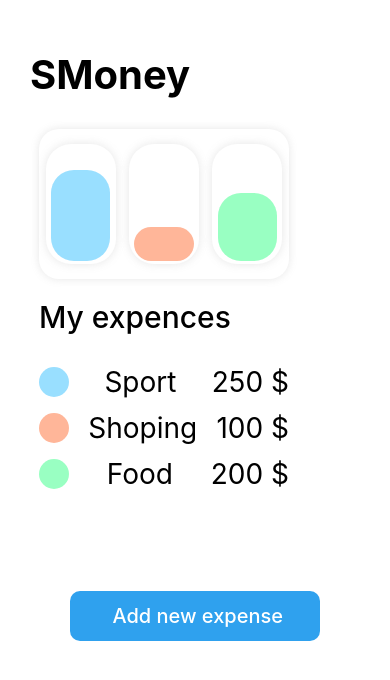
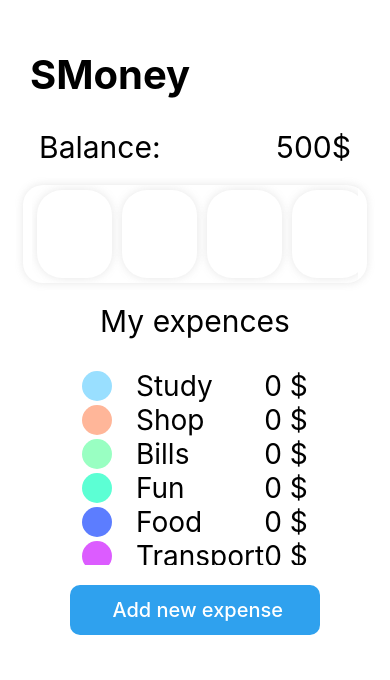
Before and after one commit to TechGolum/SMoney, a React Native app: screen / in a window 390 px wide. Shown: the top 680 px of the page. Built offline with nearby package versions, Linux system fonts and the light colour scheme.

Commit message:
added ability to add expenses, added columns and expenses list

```diff
--- a/App.js
+++ b/App.js
@@ -1,11 +1,13 @@
 import { StatusBar } from 'expo-status-bar';
 import React, { useState } from 'react';
-import { StyleSheet, Text, View, TouchableOpacity } from 'react-native';
+import { StyleSheet, Text, View, TouchableOpacity, DrawerLayoutAndroidBase } from 'react-native';
+import { patchWebProps } from 'react-native-elements/dist/helpers';
 import Columns from './Modules/Columns'
 import ExpensesNumbers from './Modules/Expences'
 import NewExpense from './Modules/NewExpense'
 
-export default function App() {
+export default function App()
+{
   return (
     <View style={styles.container}>
       <Text style = {styles.header}>SMoney</Text>
@@ -14,23 +16,60 @@ export default function App() {
   );
 }
 
-function Expenses()
+function Expenses(props)
 {
   const [modalVisible, setModalVisible] = useState(false)
+  const [balance, setBalance] = useState(500)
+  const [data, setData] = useState([
+    {category : 'Study', sum : 0, color : '#99dfff'}, //blue
+    {category : 'Shop', sum : 0, color : '#ffb699'}, // red
+    {category : 'Bills', sum : 0, color : '#99ffc2'}, //green
+    {category : 'Fun', sum : 0, color : '#5cffd4'}, //aquamarine
+    {category : 'Food', sum : 0, color : '#5c7dff'}, //violet
+    {category : 'Transport', sum : 0, color : '#dc5cff'}, //purple
+    {category : 'Health', sum : 0, color : '#ff5c87'}, //pink
+    {category : 'Gifts', sum : 0, color : '#ffb05c'}, //orange
+  ])
+
+
+  function total()
+  {
+    let sum = balance
+    data.forEach(element => {
+      sum += element.sum
+    })
+    return sum
+  }
+
+  function changeBalance(_category, _sum)
+  {
+    data.forEach(element => {
+      if(element.category == _category)
+      {
+        element.sum += parseInt(_sum)
+        setBalance(balance - parseInt(_sum))
+      }
+    });
+  }
+
   return(
     <View style = {styles.expView}>
+      <View style = {{flexDirection : 'row', justifyContent : 'space-between', width : '100%'}}>
+        <Text style = {[styles.balance, {}]}>Balance:</Text>
+        <Text style = {styles.balance}>{balance}$</Text>
+      </View>
 
-      <Columns/>
+      <Columns expenses = {data} balance = {total()}/>
 
       <Text style = {styles.expText}>My expences</Text>
 
-      <ExpensesNumbers/>
+      <ExpensesNumbers expenses = {data}/>
 
       <TouchableOpacity style = {styles.button} onPress = {() => {setModalVisible(true)}}>
         <Text style = {{fontSize : 20, color : 'white', fontWeight : '500'}}> Add new expense</Text>
       </TouchableOpacity>
 
-      <NewExpense modalVisible = {modalVisible} setModalVisible = {setModalVisible}/>
+      <NewExpense modalVisible = {modalVisible} setModalVisible = {setModalVisible} balance = {balance} storeData = {(x, y) => { changeBalance(x, y) }}/>
     </View>
   )
 }
@@ -39,7 +78,8 @@ const styles = StyleSheet.create({
   container: {
     flex: 1,
     backgroundColor: '#fff',
-    width : '100%'
+    width : '100%',
+    maxWidth: 400
   },
   header:{
     marginTop : 50,
@@ -47,24 +87,27 @@ const styles = StyleSheet.create({
     fontSize: 40,
     fontWeight : 'bold'
   },
+  balance : {
+    fontSize : 30,
+    marginBottom : 20
+    },
   expView : {
     marginTop : 30,
     width : '80%',
-    alignSelf : 'center'
+    alignSelf : 'center',
+    alignItems : 'center'
   },
   expText:{
     fontSize : 30,
-    fontWeight : "500",
     marginTop : 20
   },
   button : {
     backgroundColor : '#2fa1ee',
-    marginTop : 100,
+    marginTop : 20,
     width : 250,
     height : 50,
     justifyContent : 'center',
     alignItems : 'center',
     borderRadius : 10,
-    alignSelf : 'center'
   }
 });
--- a/Modules/Column.js
+++ b/Modules/Column.js
@@ -7,7 +7,12 @@ export default function Column(props)
         <View style = {styles.sview}>
             <View style = {{height : 3, width : '100%'}}/>
 
-            <View style = {[styles.svalue, { backgroundColor : props.color, flex : props.height}]}/>
+            <View style = {[styles.svalue,
+                {
+                    backgroundColor : props.color,
+                    height : parseInt(props.height.replace('%', '')) > 95 ? '95%' : props.height ,
+                    width : parseInt(props.height.replace('%', '')) > 12 ? '85%' : parseInt(props.height.replace('%', '')) > 8 ? '75%' : '60%'
+                    }]}/>
 
             <View style = {{height : 3, width : '100%'}}/>
         </View>
@@ -16,8 +21,8 @@ export default function Column(props)
 
 const styles = StyleSheet.create({
     sview : {
-        width : '28%',
-        height : '80%',
+        width : 75,
+        height : '90%',
         borderWidth : 0,
         borderRadius : 25,
         alignItems : 'center',
@@ -26,12 +31,15 @@ const styles = StyleSheet.create({
         shadowColor: 'grey',
         shadowOpacity: 0.2,
         shadowRadius : 10,
-        backgroundColor : 'white'
+        backgroundColor : 'white',
+        elevation : 7,
+        alignSelf  : 'center',
+        marginLeft : 5,
+        marginRight: 5,
     },
     svalue : {
         width : '85%',
         height : '50%',
         borderRadius : 23,
-        flex : 1,
     }
 })
--- a/Modules/Columns.js
+++ b/Modules/Columns.js
@@ -1,31 +1,40 @@
-import React from 'react';
-import { StyleSheet, Text, View, ScrollView } from 'react-native';
+import React, { useState } from 'react';
+import { StyleSheet, Text, View, ScrollView, FlatList, SafeAreaView } from 'react-native';
 import Column from './Column'
 
-export default function Columns()
+
+// height should be from 0.3 to 1
+export default function Columns(props)
 {
-    // height should be from 0.3 to 1
+    const renderItem = ({item}) => (
+        <Column color = {item.color} height = {item.sum / props.balance * 100 + '%'}/>
+    )
+
     return(
         <View style = {styles.sview}>
-            <Column color = "#99dfff" height = {0.8}/>
-            <Column color = "#ffb699" height = {0.3}/>
-            <Column color = "#99ffc2" height = {0.6}/>
+            <SafeAreaView style = {{width : '95%', height : '100%', borderRadius : 20}}>
+                <FlatList
+                    renderItem = {renderItem}
+                    data = {props.expenses}
+                    keyExtractor = {item => item.id}
+                    horizontal = {true}
+                    showsHorizontalScrollIndicator = {false}
+                />
+            </SafeAreaView>
         </View>
     )
 }
 
 const styles = StyleSheet.create({
     sview : {
-        width : 250,
-        height : 150,
+        width : '110%',
+        height : '20%',
         backgroundColor : 'white',
         borderRadius : 20,
-        justifyContent : 'space-around',
-        flexDirection : 'row',
         alignItems : 'center',
         shadowColor : 'grey',
         shadowOpacity: 0.2,
-        shadowRadius: 8
-
+        shadowRadius: 8,
+        elevation : 5
     }
 })
--- a/Modules/Expences.js
+++ b/Modules/Expences.js
@@ -1,16 +1,24 @@
-import React from 'react';
-import { StyleSheet, Text, View, ScrollView } from 'react-native';
+import React, { useState } from 'react';
+import { StyleSheet, Text, View, ScrollView, SafeAreaView, FlatList } from 'react-native';
 
-export default function ExpensesNumbers()
+    // <Expense color = "#99ffc2" sum = "200" category = "Food"/>
+
+export default function ExpensesNumbers(props)
 {
+
+    const renderItem = ({item}) => (
+        <Expense color = {item.color} sum = {item.sum} category = {item.category}/>
+    )
+
     return(
-        <ScrollView style = {styles.sview}>
-            <Expense color = "#99dfff" sum = "250" category = "Sport"/>
-            <View style = {{height : 12, width : 10}}/>
-            <Expense color = "#ffb699" sum = "100" category = "Shoping"/>
-            <View style = {{height : 12, width : 10}}/>
-            <Expense color = "#99ffc2" sum = "200" category = "Food"/>
-        </ScrollView>
+        <SafeAreaView style = {styles.sview}>
+            <FlatList
+                data = {props.expenses}
+                renderItem = {renderItem}
+                keyExtractor = {item => item.id}
+                showsVerticalScrollIndicator = {false}
+            />
+        </SafeAreaView>
     )
 }
 
@@ -18,8 +26,10 @@ function Expense(props)
 {
     return (
         <View style = {styles.expview}>
-            <View style = {{width : 30, height : 30, borderRadius : 20, backgroundColor : props.color}}/>
-            <Text style = {{fontSize : 28}}>{props.category}</Text>
+            <View style = {{flexDirection : 'row', alignItems : 'center', justifyContent : 'space-between'}}>
+                <View style = {{width : 30, height : 30, borderRadius : 20, backgroundColor : props.color}}/>
+                <Text style = {{fontSize : 28, textAlign : 'left'}}>   {props.category}</Text>
+            </View>
             <Text style = {{fontSize : 28, fontWeight : '400'}}>{props.sum} $</Text>
         </View>
     )
@@ -28,10 +38,11 @@ function Expense(props)
 const styles = StyleSheet.create({
     sview : {
         marginTop : 30,
+        height : '40%'
     },
     expview : {
         flexDirection : 'row',
-        width : 250,
+        width : '100%',
         justifyContent : 'space-between',
         alignItems : 'center'
     }
--- a/Modules/NewExpense.js
+++ b/Modules/NewExpense.js
@@ -20,22 +20,25 @@ export default function NewExpense(props)
         }}>
             <View style = {styles.sview}>
 
-                <Text style = {styles.header}>Add new expence</Text>
+                <Text style = {styles.header}>Add new expense</Text>
 
                 <View style = {{width : '100%', alignItems : 'center'}}>
                     <Text style = {styles.stext}>Choose category:</Text>
+
                     <View style = {styles.categories}>
                         <Category name = 'school' text = 'Study' onTouchEnd = {() => {setSelected('Study')}} selected = {selected}/>
                         <Category name = 'storefront' text = 'Shop' onTouchEnd = {() => {setSelected('Shop')}} selected = {selected}/>
                         <Category name = 'euro' text = 'Bills' onTouchEnd = {() => {setSelected('Bills')}} selected = {selected}/>
                         <Category name = 'movie' text = 'Fun' onTouchEnd = {() => {setSelected('Fun')}} selected = {selected}/>
                     </View>
+
                     <View style = {styles.categories}>
                         <Category name = 'fastfood' text = 'Food' onTouchEnd = {() => {setSelected('Food')}} selected = {selected}/>
                         <Category name = 'train' text = 'Transport' onTouchEnd = {() => {setSelected('Transport')}} selected = {selected}/>
                         <Category name = 'spa' text = 'Health' onTouchEnd = {() => {setSelected('Health')}} selected = {selected}/>
                         <Category name = 'celebration' text = 'Gifts' onTouchEnd = {() => {setSelected('Gifts')}} selected = {selected}/>
                     </View>
+
                 </View>
 
                 <View style = {{width : '100%', alignItems : 'center'}}>
@@ -43,9 +46,11 @@ export default function NewExpense(props)
                     <TextInput placeholder = "  $$$" style = {styles.input} onChangeText = {setText} value = {' ' + text.replace(' ', '')} keyboardType  = 'numeric'/>
                 </View>
 
-                <TouchableOpacity style = {styles.button} onPress = {() => {props.setModalVisible(false)}}>
+                <TouchableOpacity style = {styles.button} onPress = {() => {if(props.balance - parseInt(text) >= 0){ props.setModalVisible(false); props.storeData(selected, text)}}}>
                     <Text style = {{fontSize : 20, color : 'white'}}>OK</Text>
                 </TouchableOpacity>
+
+                <Text style = {styles.cancel} onTouchEnd = {() => {props.setModalVisible(false)}}>Cancel</Text>
 
             </View>
         </Modal>
@@ -71,13 +76,14 @@ const styles = StyleSheet.create({
         bottom : 0,
         width : '100%',
         height : '100%',
+        maxWidth : 400,
+        alignItems : 'center'
     },
     header : {
         marginTop : 20,
         marginBottom : 20,
-        marginLeft : 30,
         fontSize : 30,
-        fontWeight : '600'
+        fontWeight : 'bold',
     },
     stext : {
         fontSize : 20,
@@ -93,6 +99,11 @@ const styles = StyleSheet.create({
         alignItems : 'center',
         marginTop : 30,
         alignSelf : 'center'
+    },
+    cancel : {
+        marginTop : 10,
+        fontSize : 18,
+        color : 'grey'
     },
     input : {
         width : 250,
```
